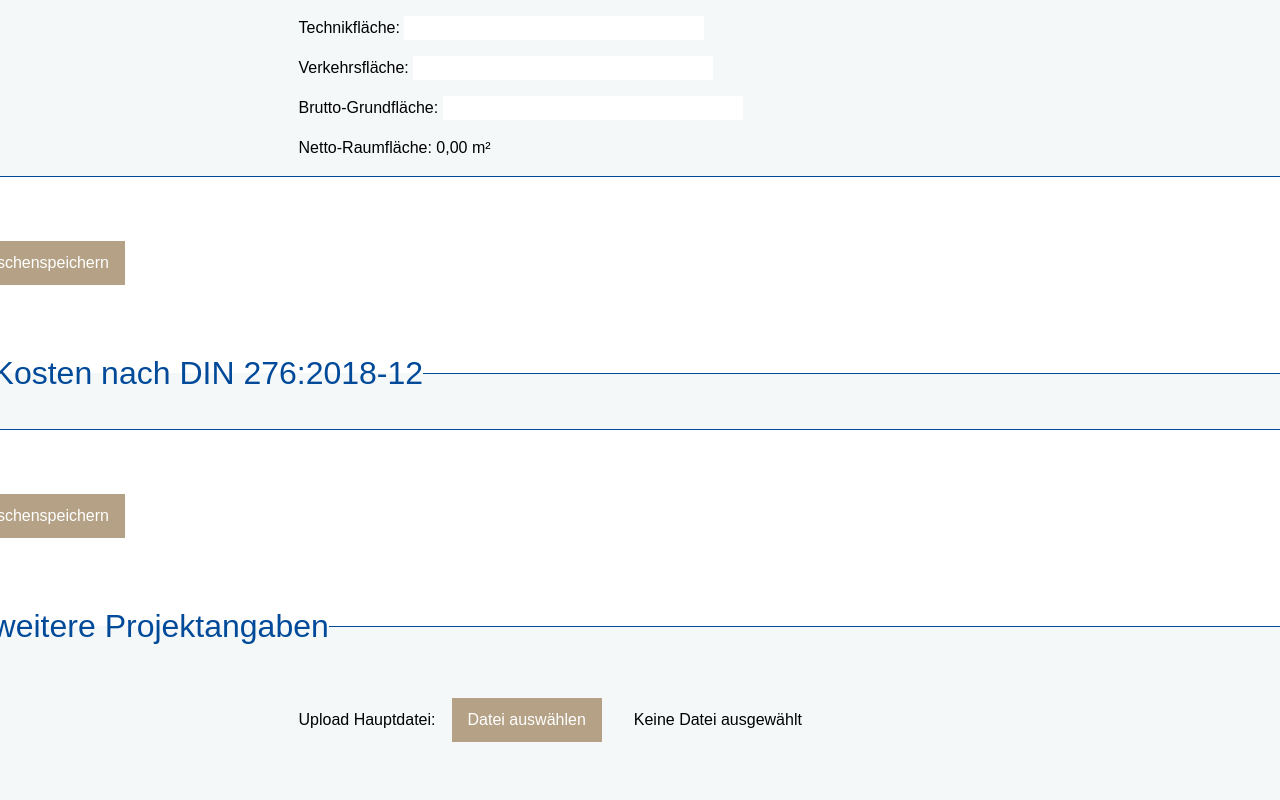
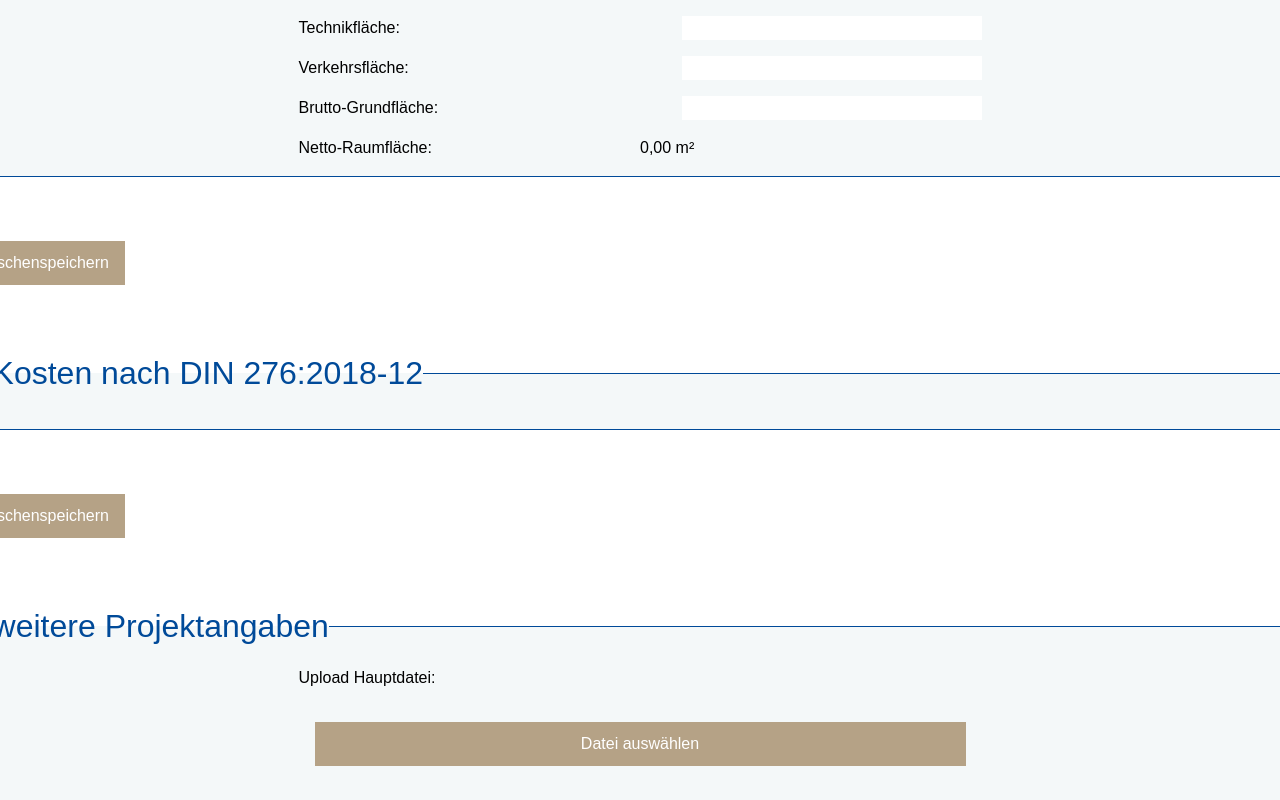
Before and after one commit to juliabellmann/dateneingang-datenbank, a Next.js app: page /form/1 in a window 1280 px wide. Shown: the part 4220-5020 px from the top of the page. Built offline with nearby package versions, Linux system fonts and the light colour scheme; no server answers; the database is empty.

Commit message:
add styling

```diff
--- a/pages/form/[id].js
+++ b/pages/form/[id].js
@@ -1151,7 +1151,7 @@ export default function Form() {
             <legend>
               <h2>4. Flächen und Rauminhalte nach DIN 277:2021-08</h2>
             </legend>
-            <div>
+            <div className="spacebetween">
               <label htmlFor="nuf">Nutzungsflächen: </label>
               <input
                 type="number"
@@ -1164,7 +1164,7 @@ export default function Form() {
                 }
               />
             </div>
-            <div>
+            <div className="spacebetween">
               <label htmlFor="tf">Technikfläche: </label>
               <input
                 type="number"
@@ -1177,7 +1177,7 @@ export default function Form() {
                 }
               />
             </div>
-            <div>
+            <div className="spacebetween">
               <label htmlFor="vf">Verkehrsfläche: </label>
               <input
                 type="number"
@@ -1190,7 +1190,7 @@ export default function Form() {
                 }
               />
             </div>
-            <div>
+            <div className="spacebetween">
               <label htmlFor="bgf">Brutto-Grundfläche: </label>
               <input
                 type="number"
@@ -1204,8 +1204,9 @@ export default function Form() {
               />
             </div>
 
+            <div className="spacebetween">
+              <span>Netto-Raumfläche: </span>
               <div>
-              <span>Netto-Raumfläche: </span>
                 <span>
                   {[
                     // verhindert NaN bei leeren Feldern:
@@ -1220,6 +1221,7 @@ export default function Form() {
                   .replace(".", ",")}
                 </span>
                 <span> m²</span>
+              </div>
             </div>
           </StyledFieldset>
 
@@ -1261,7 +1263,7 @@ export default function Form() {
               };
 
               return (
-                <div key={key} style={{ marginBottom: "1rem" }}>
+                <StyledUploads key={key}>
                   <label>{labelMap[key]}:</label>
 
                   {/* verstecktes File-Input */}
@@ -1314,7 +1316,11 @@ export default function Form() {
                       Datei herunterladen
                     </StyledButton>
                   )}
-                </div>
+                  <br></br>
+                  <br></br>
+                  <br></br>
+
+                </StyledUploads>
               );
             })}
           </StyledFieldset>
@@ -1431,3 +1437,8 @@ min-width: 400px;
 
 display: flex;
 `;
+
+const StyledUploads = styled.div`
+display: flex;
+flex-direction: column;
+`;
```
Lines whose indentation alone changed are shown as unchanged.
